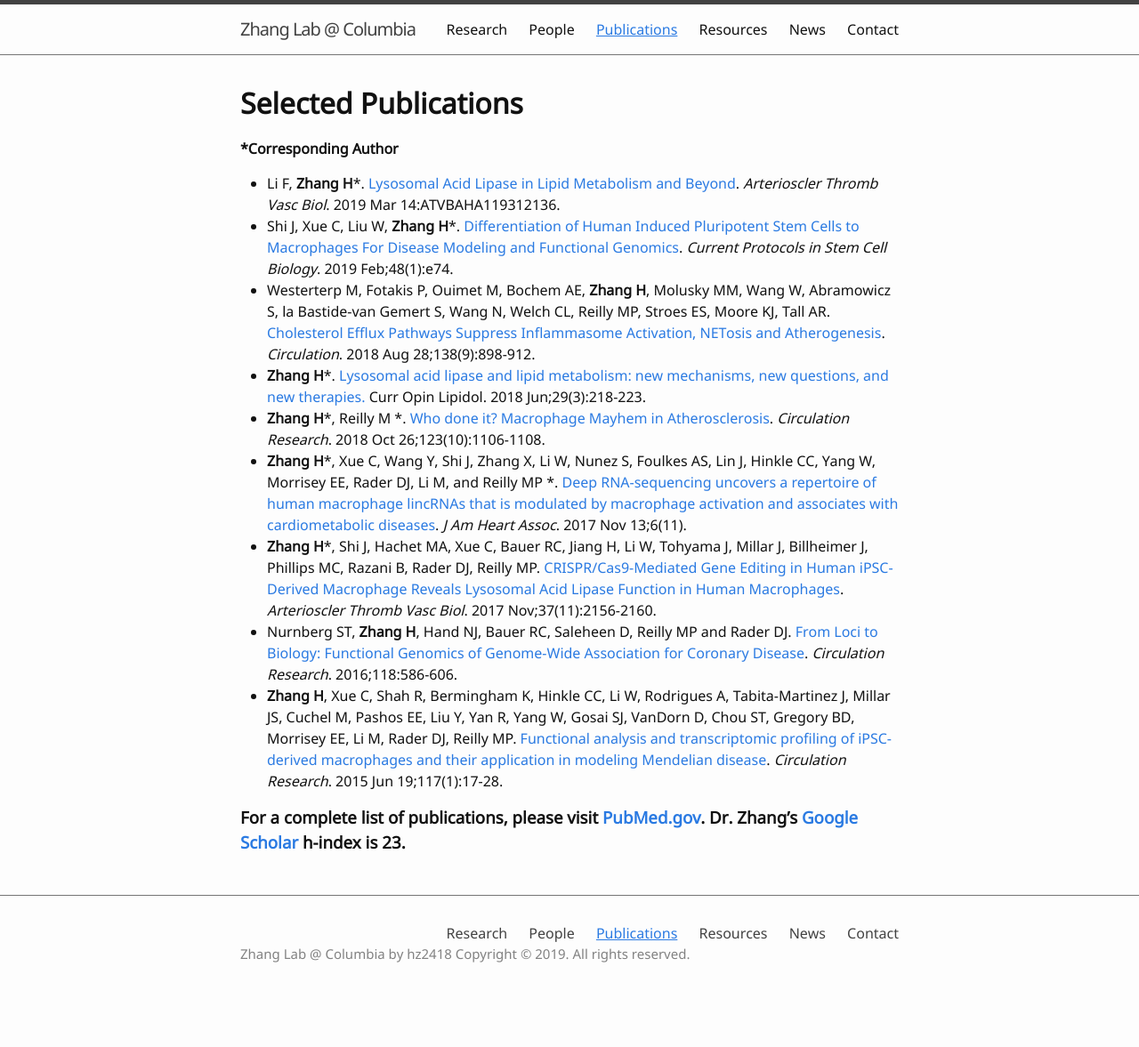
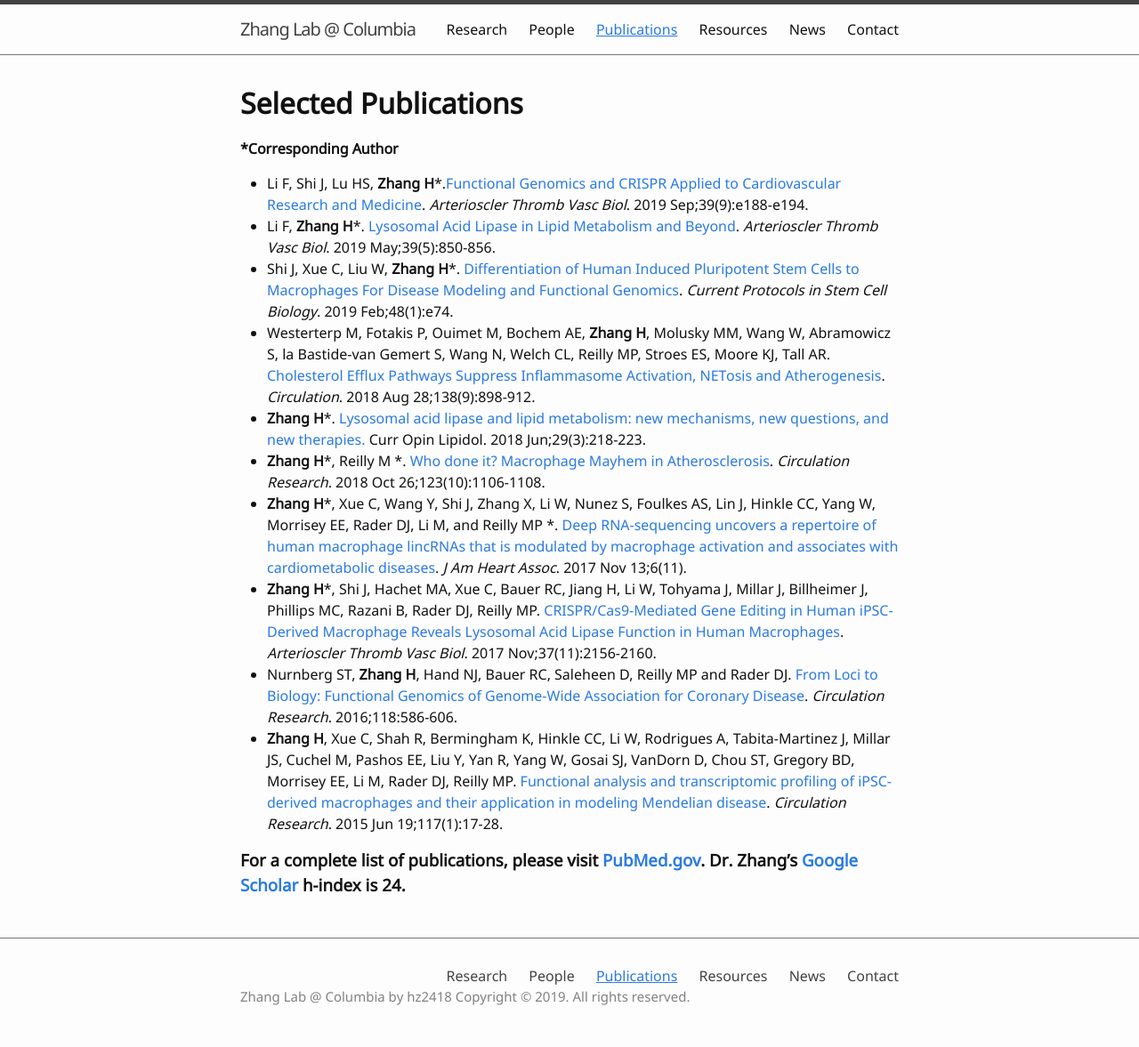
Before and after one commit to hanruizhang/zhanglab, a Jekyll site: the page built from 3_Publications.md, in a window 1280 px wide. Shown: the whole page at 89% size. Built offline with Jekyll 4.4.1, drawn with Linux system fonts in a browser that asks for light colours; before the commit the page ends 1129 px from its top, so only the background shows below that.

Commit message:
Update 3_Publications.md

```diff
--- a/3_Publications.md
+++ b/3_Publications.md
@@ -6,8 +6,8 @@ nav: true
 # **Selected Publications**
 
 ***Corresponding Author**
-
-* Li F, **Zhang H***. [Lysosomal Acid Lipase in Lipid Metabolism and Beyond](https://www.ahajournals.org/doi/abs/10.1161/ATVBAHA.119.312136). _Arterioscler Thromb Vasc Biol_. 2019 Mar 14:ATVBAHA119312136.
+* Li F, Shi J, Lu HS, **Zhang H***.[Functional Genomics and CRISPR Applied to Cardiovascular Research and Medicine](https://www.ahajournals.org/doi/10.1161/ATVBAHA.119.312579). _Arterioscler Thromb Vasc Biol_. 2019 Sep;39(9):e188-e194.
+* Li F, **Zhang H***. [Lysosomal Acid Lipase in Lipid Metabolism and Beyond](https://www.ahajournals.org/doi/abs/10.1161/ATVBAHA.119.312136). _Arterioscler Thromb Vasc Biol_. 2019 May;39(5):850-856.
 * Shi J, Xue C, Liu W, **Zhang H***. [Differentiation of Human Induced Pluripotent Stem Cells to Macrophages For Disease Modeling and Functional Genomics](https://currentprotocols.onlinelibrary.wiley.com/doi/full/10.1002/cpsc.74). _Current Protocols in Stem Cell Biology_. 2019 Feb;48(1):e74.
 * Westerterp M, Fotakis P, Ouimet M, Bochem AE, **Zhang H**, Molusky MM, Wang W, Abramowicz S, la Bastide-van Gemert S, Wang N, Welch CL, Reilly MP, Stroes ES, Moore KJ, Tall AR. [Cholesterol Efflux Pathways Suppress Inflammasome Activation, NETosis and Atherogenesis](https://www.ncbi.nlm.nih.gov/pubmed/29588315). _Circulation_. 2018 Aug 28;138(9):898-912.
 * **Zhang H***. [Lysosomal acid lipase and lipid metabolism: new mechanisms, new questions, and new therapies.](https://www.ncbi.nlm.nih.gov/pubmed/29547398) Curr Opin Lipidol. 2018 Jun;29(3):218-223.
@@ -18,4 +18,4 @@ nav: true
 * **Zhang H**, Xue C, Shah R, Bermingham K, Hinkle CC, Li W, Rodrigues A, Tabita-Martinez J, Millar JS, Cuchel M, Pashos EE, Liu Y, Yan R, Yang W, Gosai SJ, VanDorn D, Chou ST, Gregory BD, Morrisey EE, Li M, Rader DJ, Reilly MP. [Functional analysis and transcriptomic profiling of iPSC-derived macrophages and their application in modeling Mendelian disease](https://www.ncbi.nlm.nih.gov/pmc/articles/PMC4565503/). _Circulation Research_. 2015 Jun 19;117(1):17-28.
 
 
-### **For a complete list of publications, please visit [PubMed.gov](https://www.ncbi.nlm.nih.gov/myncbi/browse/collection/48301642/?sort=date&direction=descending). Dr. Zhang's [Google Scholar](https://scholar.google.com/citations?hl=en&view_op=list_works&gmla=AJsN-F7X1CyDapGJzdDnDEe-E6DBE-s9JXz75DhHIyt_My4-7-Wn2Wnu4b-6_TQeAP1WK597WTCf8wKOrbZVy3KNB0Hm5Kw6Hw&user=20tuWCkAAAAJ) h-index is 23.**
+### **For a complete list of publications, please visit [PubMed.gov](https://www.ncbi.nlm.nih.gov/myncbi/browse/collection/48301642/?sort=date&direction=descending). Dr. Zhang's [Google Scholar](https://scholar.google.com/citations?hl=en&view_op=list_works&gmla=AJsN-F7X1CyDapGJzdDnDEe-E6DBE-s9JXz75DhHIyt_My4-7-Wn2Wnu4b-6_TQeAP1WK597WTCf8wKOrbZVy3KNB0Hm5Kw6Hw&user=20tuWCkAAAAJ) h-index is 24.**
```
